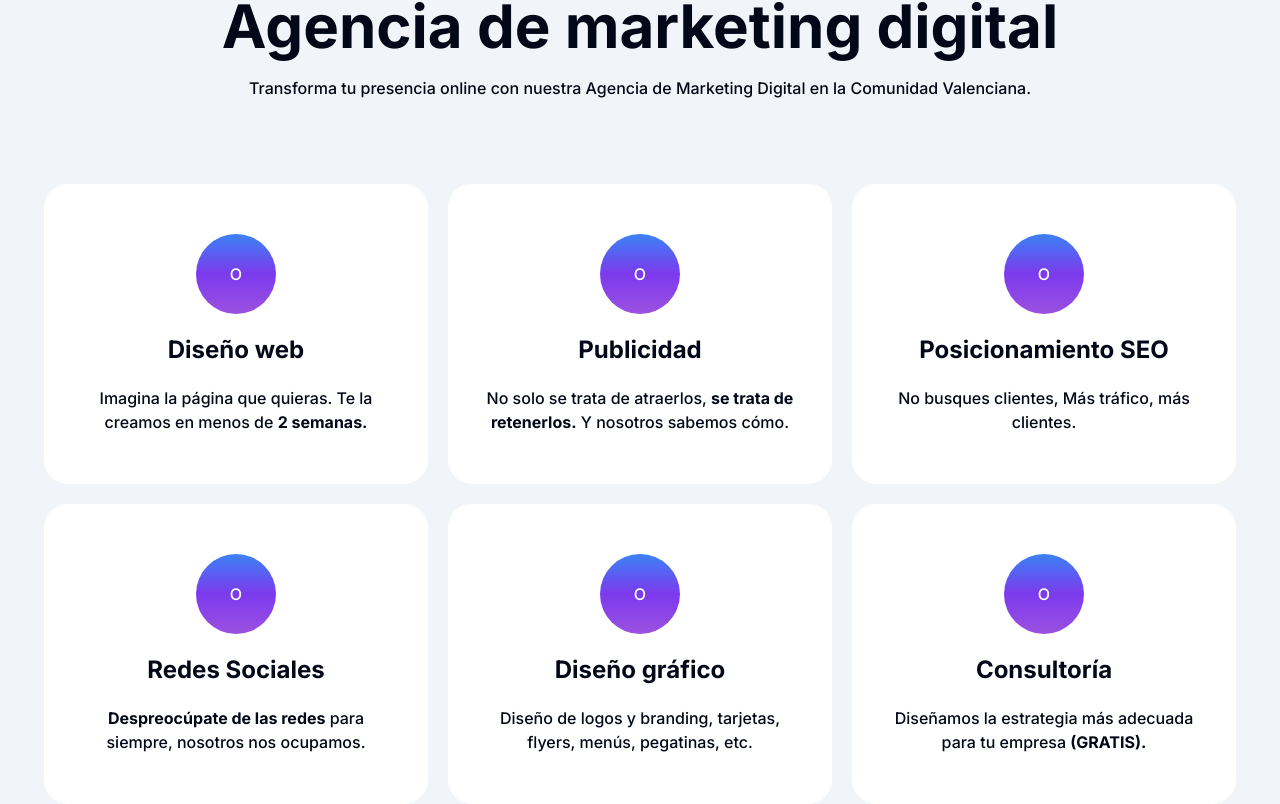
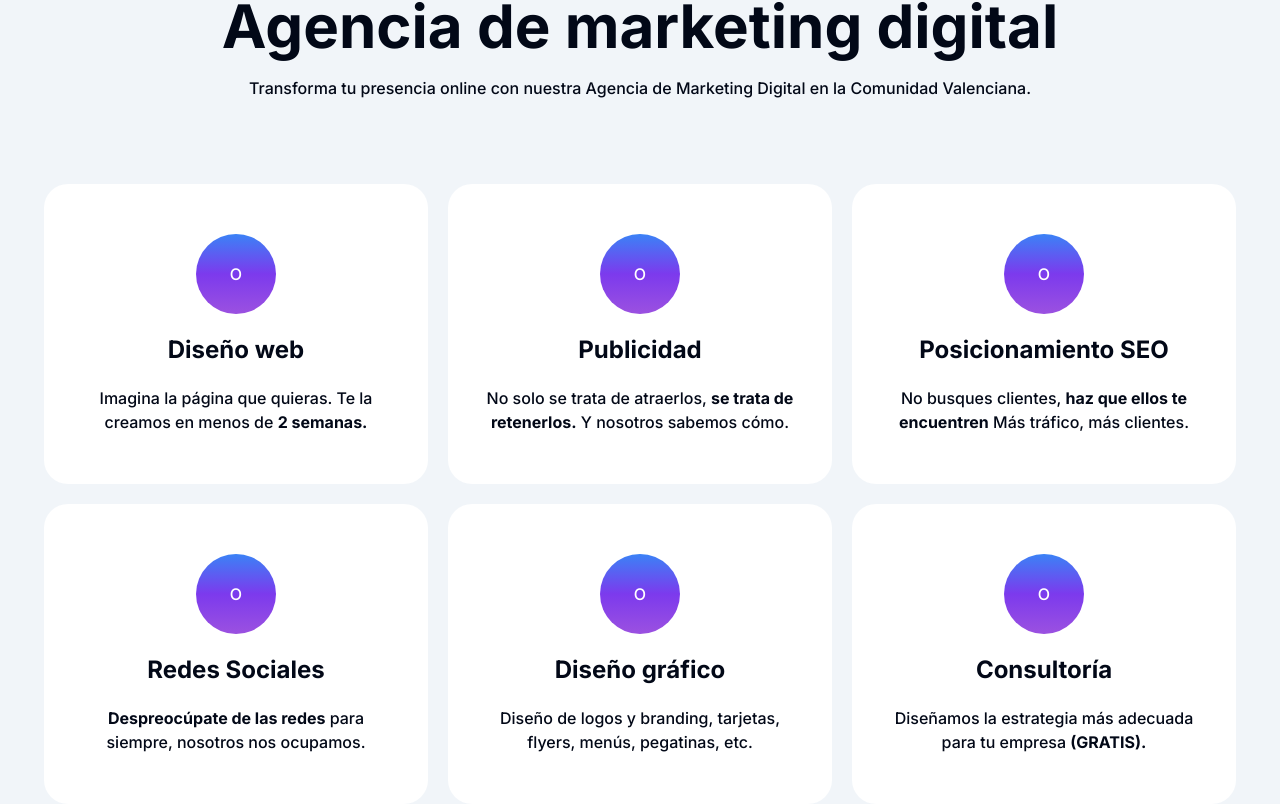
Before and after one commit to ffran96/creativestudioagency, a Next.js app: page / in a window 1280 px wide. Shown: the part 912-1716 px from the top of the page. Built offline with nearby package versions, Linux system fonts and the light colour scheme.

Commit message:
service fix

```diff
--- a/src/Data/ServicesItems.tsx
+++ b/src/Data/ServicesItems.tsx
@@ -15,7 +15,7 @@ const ServicesItems = [
         id: 2,
         service: "Posicionamiento SEO",
         icon: "",
-        description: <>No busques clientes, <strong></strong> Más tráfico, más clientes.</>,
+        description: <>No busques clientes, <strong>haz que ellos te encuentren</strong> Más tráfico, más clientes.</>,
     },
     {
         id: 3,
```
